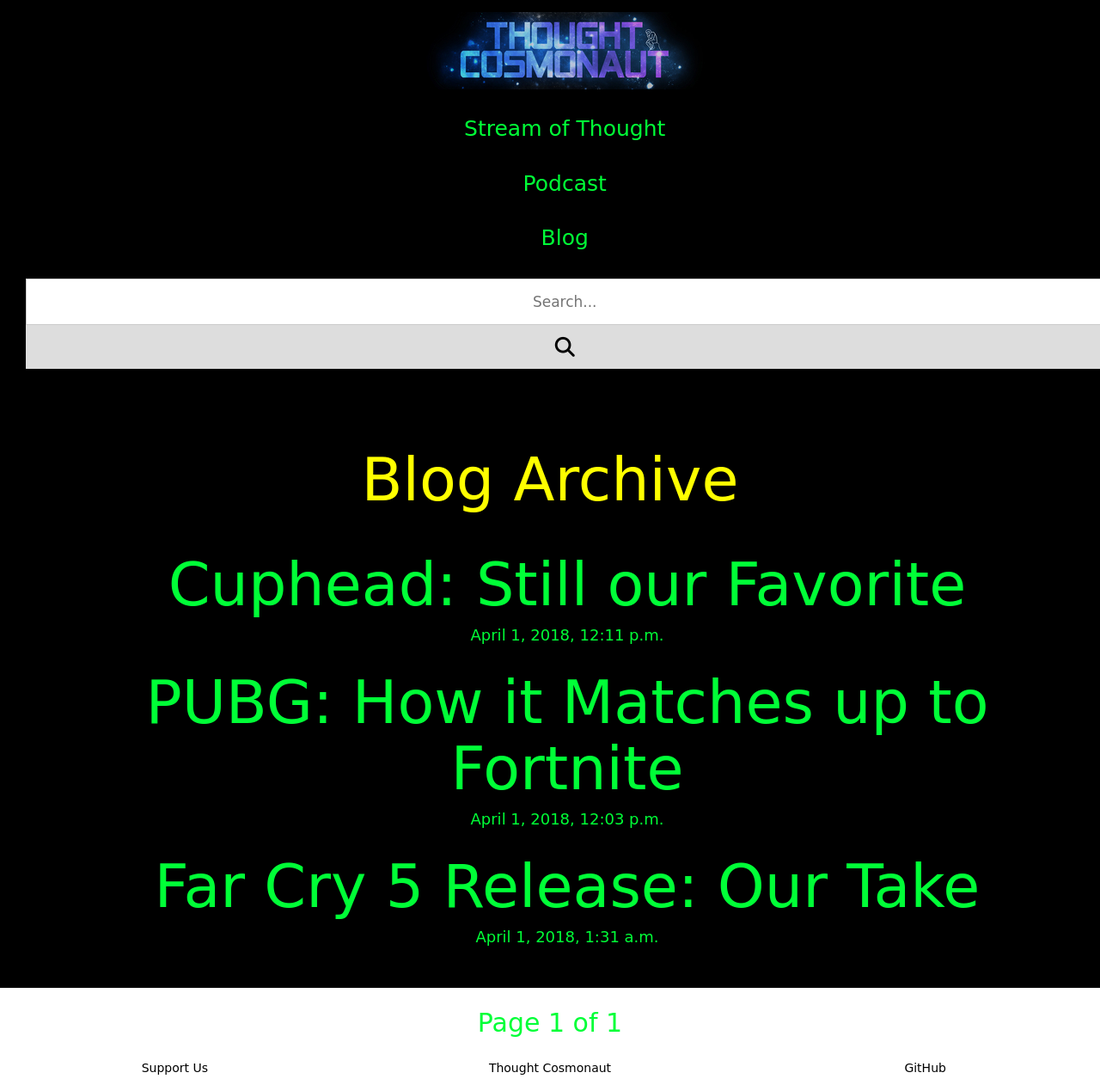
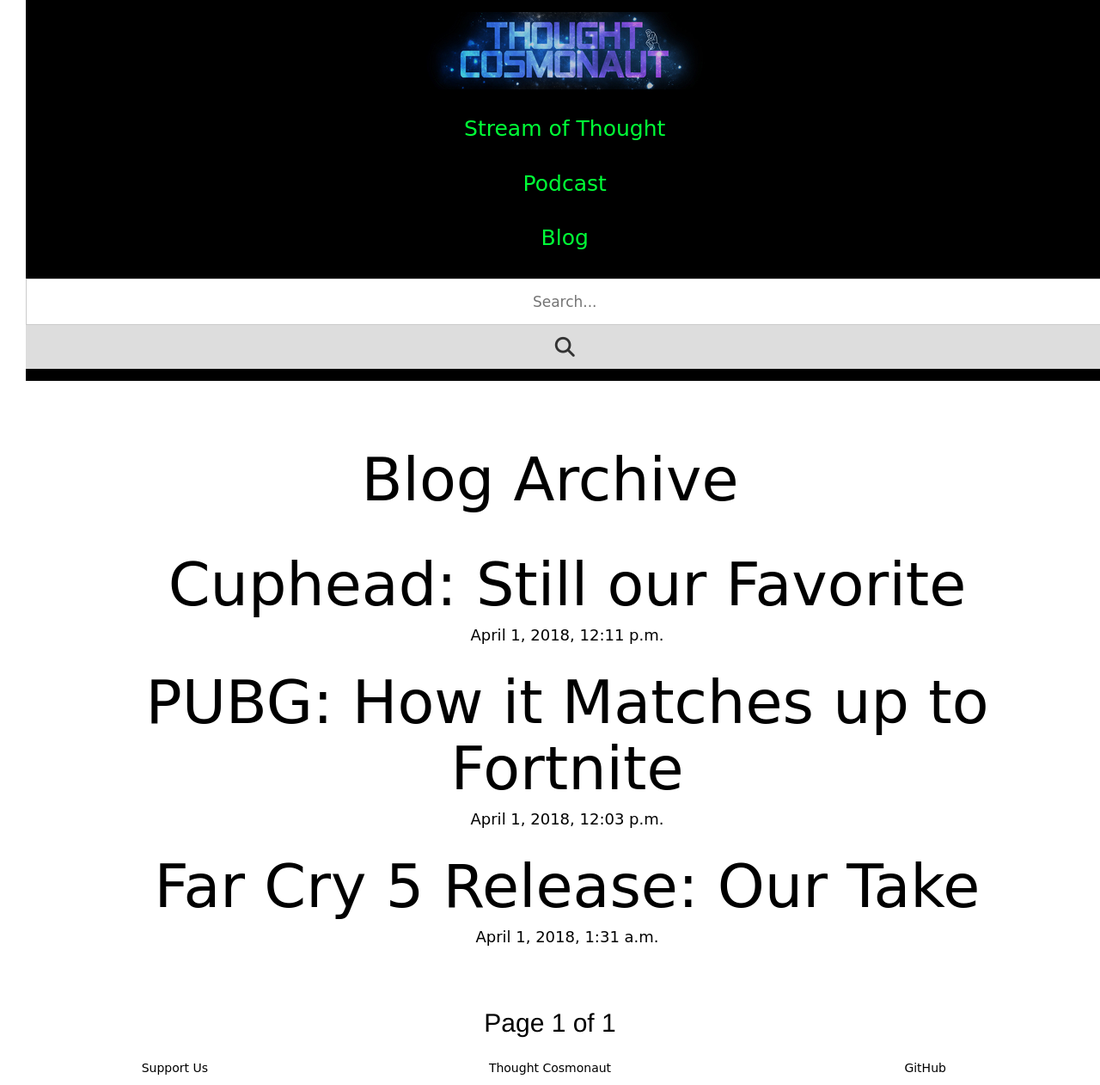
Before and after one commit to npeters52/ragequittech, a Django app: page /blog/ in a window 1280 px wide. Shown: the whole page at 86% size. Run offline with Django 3.2, Linux system fonts and the light colour scheme; data comes from the database, SQL or seed files in the repository; some libraries are stand-ins or nearby versions; some web fonts are replaced.

Commit message:
podcast style makeover

```diff
--- a/blog/templates/blog/blog_archive.html
+++ b/blog/templates/blog/blog_archive.html
@@ -5,25 +5,25 @@
     <link rel="stylesheet" type='text/css' href="{% static 'css/blog.css' %}">
 </head>
 
-<body class="theme-black">
-    <div class="container-fluid theme-black">
-        <div class="col-sm-12 theme-black padding-bottom">
+<body class="background-white">
+    <div class="container-fluid background-white">
+        <div class="col-sm-12 background-white padding-bottom">
             <div>
                 {% include "home/nav.html" %}
             </div>
             <div class="archive-splash">
-                <h1 class="theme-yellow text-center title-font blog-title">Blog Archive</h1>
+                <h1 class="color-black text-center title-font blog-title">Blog Archive</h1>
                 {% if archive_list %}
                 <div>
                     <ul class="blog-ul text-center">
                         {% for article in archive_list %}
-                        <div  class="row theme-black">
+                        <div  class="row background-white">
                             <li>
                             <h1>
-                                <a class="theme-green title-font top-article-title" style="text-decoration:none" href="{% url 'blog:blogpost' article.id %}">{{ article.title }}</a>
+                                <a class="color-black title-font top-article-title" style="text-decoration:none" href="{% url 'blog:blogpost' article.id %}">{{ article.title }}</a>
                             </h1>
                             <h4>
-                                <p class="theme-green title-font">
+                                <p class="color-black title-font">
                                     {{article.pub_date}}
                                 </p>
                             </h4>
@@ -41,13 +41,13 @@
     <div class="row text-center theme-white blog-archive-footer">
             <div class="row text-center pagination">
                     {% if archive_list.has_previous %}
-                        <a class="theme-green" href="?page={{ archive_list.previous_page_number }}">&laquo;</a>
+                        <a class="color-black" href="?page={{ archive_list.previous_page_number }}">&laquo;</a>
                     {% endif %}
-                    <span class="current theme-green">
+                    <span class="current color-black">
                         Page {{ archive_list.number }} of {{ archive_list.paginator.num_pages }}
                     </span>
                     {% if archive_list.has_next %}
-                        <a class="theme-green" href="?page={{ archive_list.next_page_number }}">&raquo;</a>
+                        <a class="color-black" href="?page={{ archive_list.next_page_number }}">&raquo;</a>
                     {% endif %}
             </div>
         {% include "home/footer.html" %}
--- a/static/css/blog.css
+++ b/static/css/blog.css
@@ -121,6 +121,14 @@ a:hover {
   font-size: 30px;
 }
 
+.color-black {
+  color: black;
+}
+
+.background-white {
+  background-color: white;
+}
+
 @media screen and (max-width: 1370px) {
   .archive-splash {
     padding-top: 500px;
```
